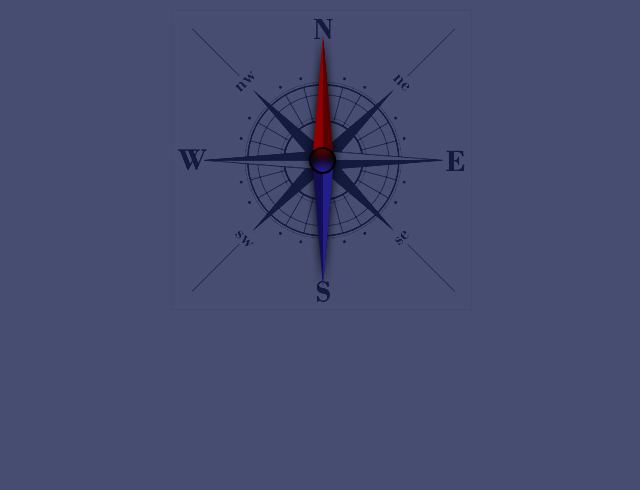
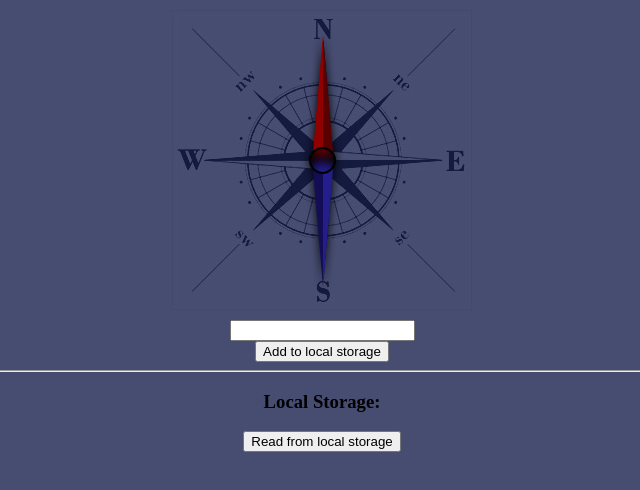
Before and after one commit to animtype/webproject-compass, a plain HTML site: page index.html in a window 1280 px wide. Shown: the whole page, without its empty margins (318-958 px from the left). Drawn offline with Linux system fonts and the light colour scheme.

Commit message:
Update index.html

```diff
--- a/index.html
+++ b/index.html
@@ -65,6 +65,19 @@ body, html {
 	function onError(compassError) { //if there is an error the error will be passed to onError in the compassError variable
 		alert('Compass error: ' + compassError.code); //displays an alert with the error code
 	}
+
+	function readLocal () {
+		var my_title = window.localStorage.mytitle;
+		$("#mytitle").html(my_title)
+
+	}
+	function saveLocal () {
+		var my_title = $("#storage").val()
+
+		window.localStorage.mytitle	 = my_title;
+
+	}
+
 </script>
 </head>
 <body class="body_color">
@@ -72,5 +85,12 @@ body, html {
 	<img src="compass.jpg" width="300" height="300" id="compass">
 	<img src="position.png" width="300" height="300" id="needle">
 </div>
+<form style="width: 100%; text-align: center">
+<input type="text" name="storage" id="storage" style="margin: 0px auto"><br>
+<input type="button" name="add" value="Add to local storage" onclick="saveLocal()">
+<hr>
+<h3>Local Storage: <div id="mytitle"></div></h3>
+<input type="button" name="read" value="Read from local storage" onclick="readLocal()">
+</form>
 </body>
 </html>
```
